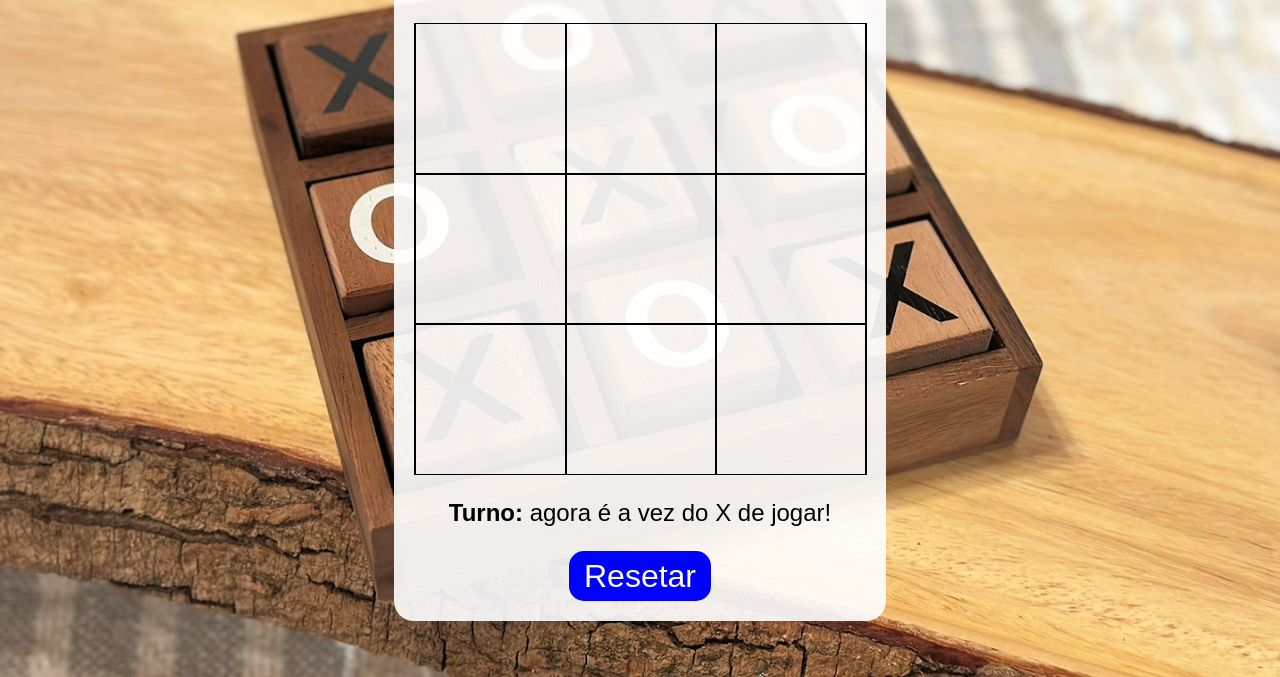
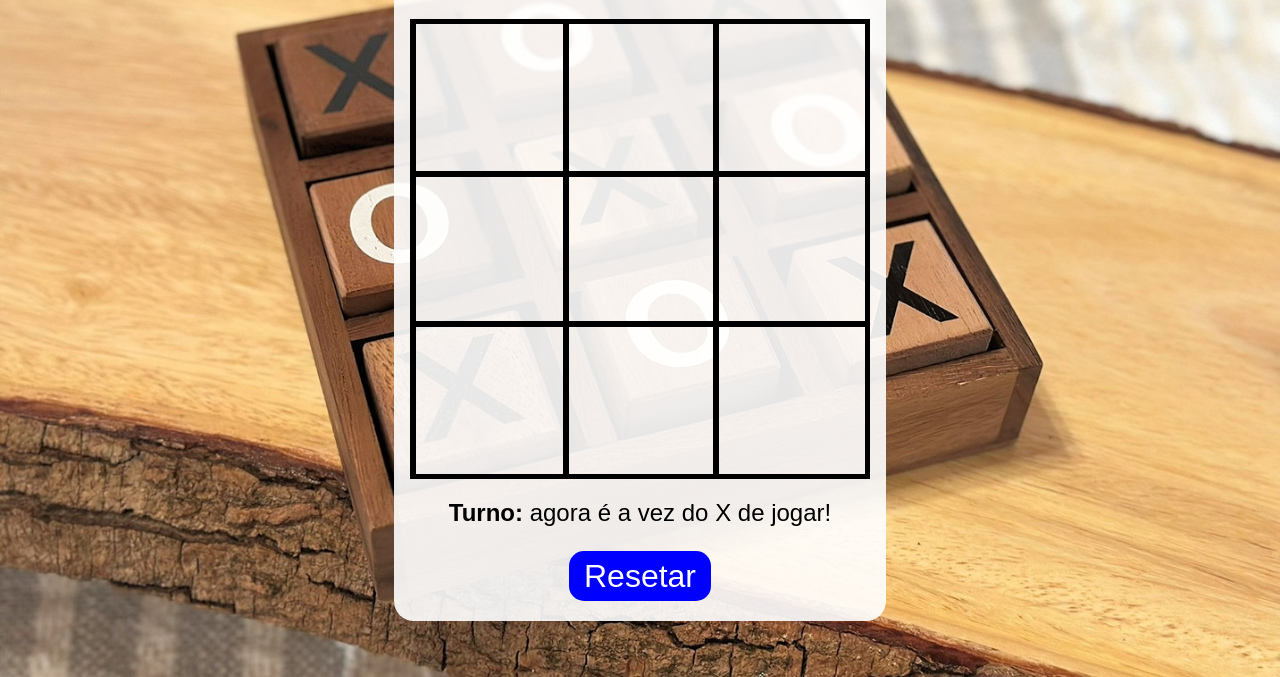
Before and after one commit to jvnascimento2007/jogo-da-velha, a website built with Vite: page index.html in a window 1280 px wide. Shown: the part 123-800 px from the top of the page. Built offline with nearby package versions, Linux system fonts and the light colour scheme.

Commit message:
atualiza: style.css #game e .space com box-shadow

```diff
--- a/src/style.css
+++ b/src/style.css
@@ -39,12 +39,14 @@ h1 {
     align-items: center;
     justify-content: center;
     border: 1px solid black;
+    box-shadow: 0 0 0 4px;
 }
 
 .space {
     width: 100%;
     height: 100%;
     border: 1px solid black;
+    box-shadow: 0 0 0 2px;
 }
 
 #reset-button {
```
